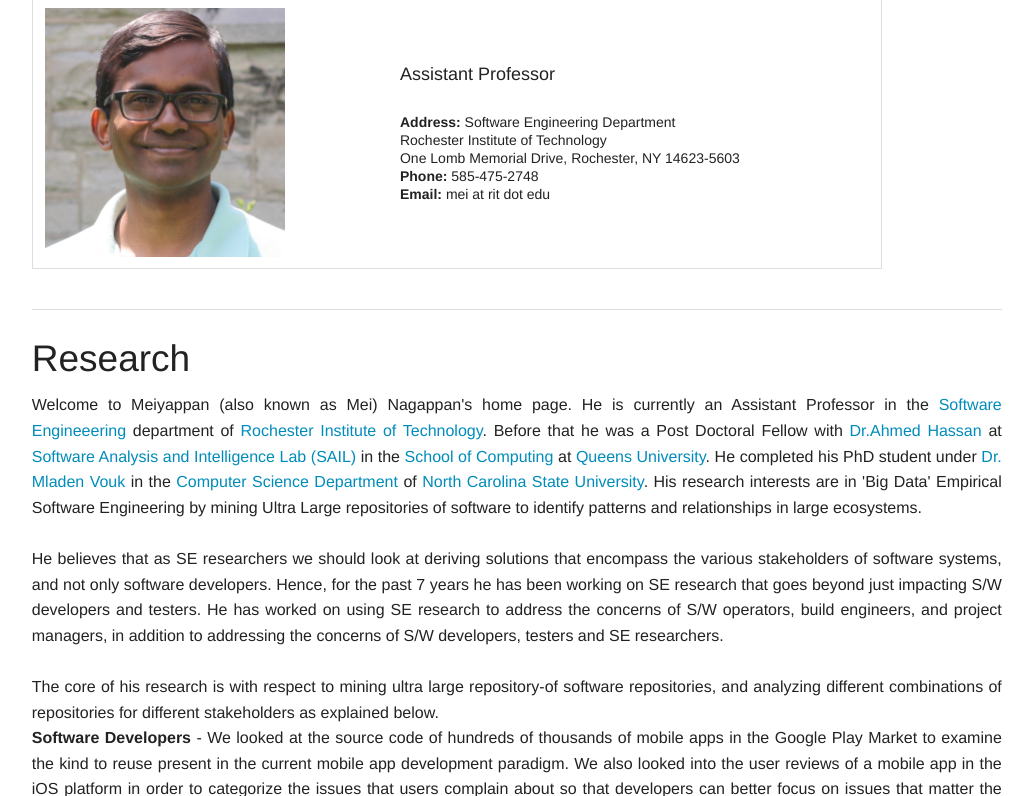
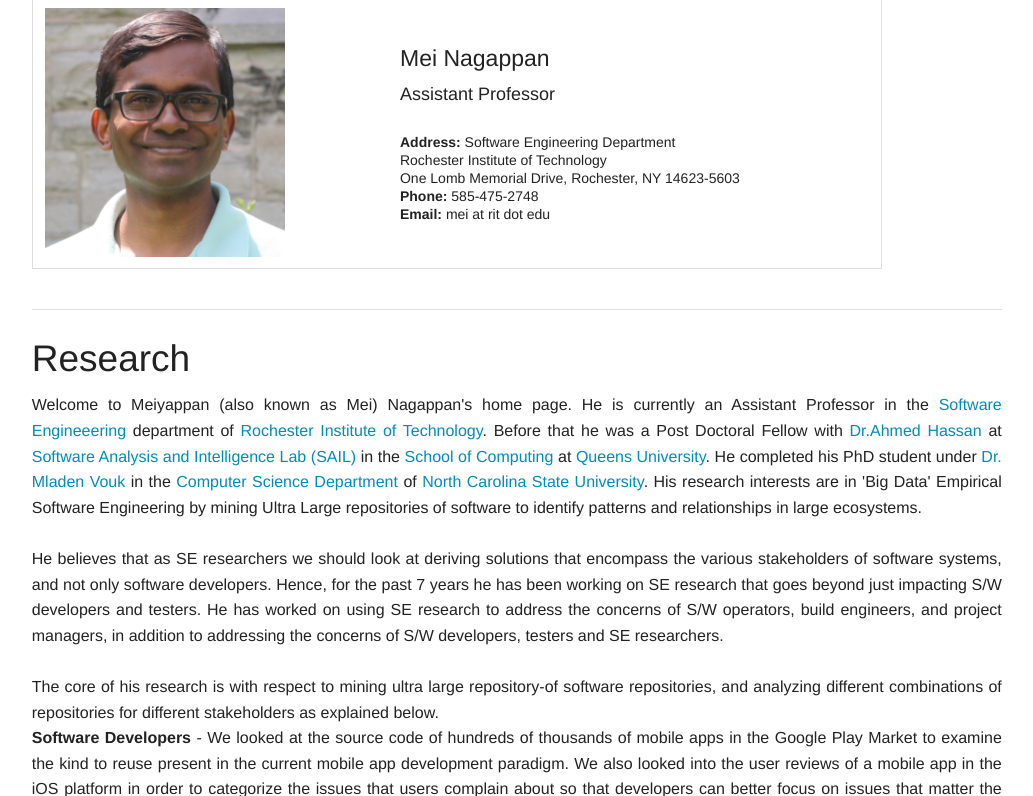
Before and after one commit to meido/meido.github.io, a Jekyll site: the page built from index.html, in a window 1280 px wide and 900 px high, cut to the strip 104-900 px from the top of the window. Shown: the whole strip, without its empty margins (210-1243 px from the left). Built offline with Jekyll 4.4.1, drawn with Linux system fonts in a browser that asks for light colours; Markdown is read by kramdown in place of the engine named in the settings.

Commit message:
Update index.html

```diff
--- a/index.html
+++ b/index.html
@@ -14,6 +14,7 @@ title: Mei Nagappan
 				<td>
 
 					<p class="textblock">
+						<h4>Mei Nagappan</h4>
 						<h5>Assistant Professor</h5>
 						<br><b>Address:</b>	Software Engineering Department
 						<br>Rochester Institute of Technology
```
